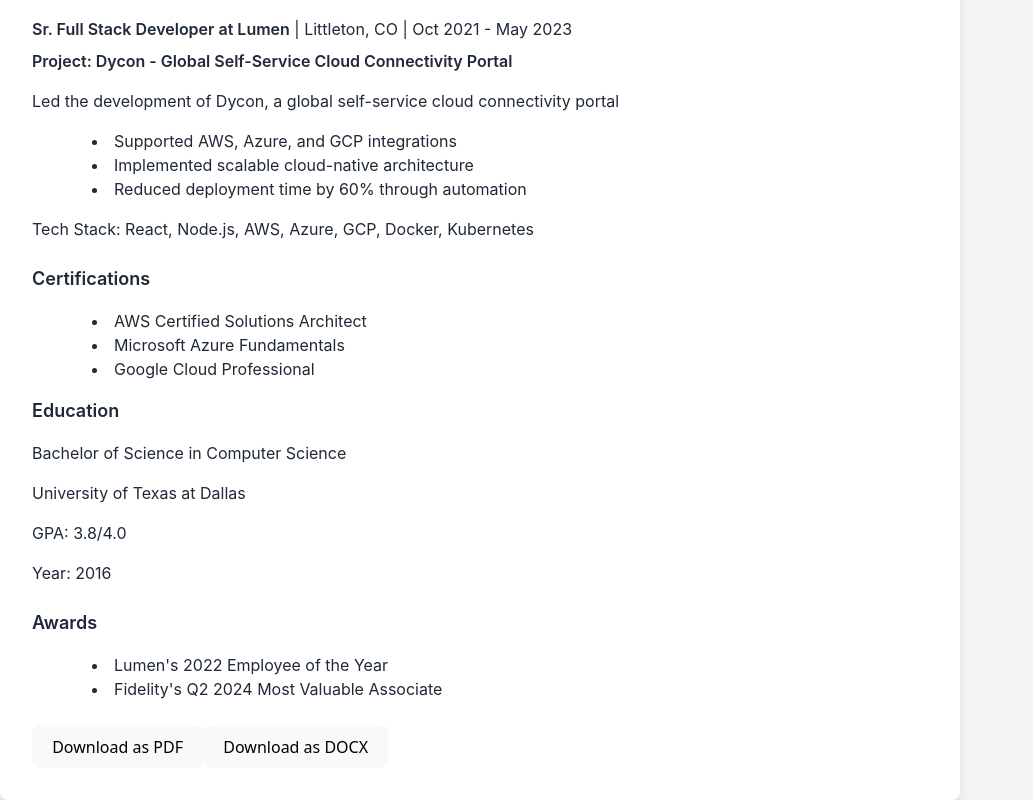
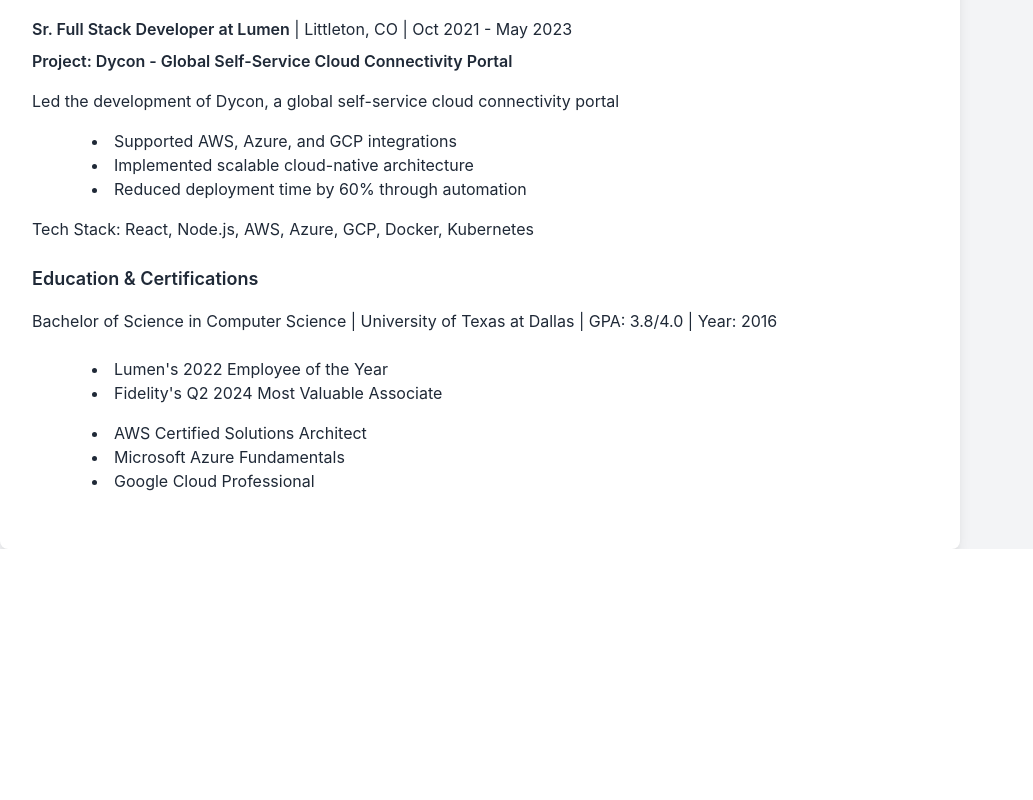
Before and after one commit to kkammili/resume-studio, a React (Vite) app: page / in a window 1280 px wide. Shown: the part 991-1791 px from the top of the page, without its empty margins (0-1033 px from the left). After the commit the page ends 1540 px from the top, so only its background shows below. Built offline with nearby package versions, Linux system fonts and the light colour scheme.

Commit message:
clean resume studio

```diff
--- a/src/App.jsx
+++ b/src/App.jsx
@@ -1,19 +1,19 @@
 import { useState } from 'react';
 import './App.css';
-import { jsPDF } from 'jspdf';
+// import { jsPDF } from 'jspdf';
 import { Document, Packer, Paragraph, TextRun } from 'docx';
-import { saveAs } from 'file-saver';
+// import { saveAs } from 'file-saver';
 
 function App() {
   const [fontFamily, setFontFamily] = useState('Inter');
-  const [resumeSections, setResumeSections] = useState([
-    'Professional Summary',
-    'Technical Skills',
-    'Work Experience',
-    'Education',
-    'Certifications',
-    'Awards',
-  ]);
+  // const [resumeSections, setResumeSections] = useState([
+  //   'Professional Summary',
+  //   'Technical Skills',
+  //   'Work Experience',
+  //   'Education',
+  //   'Certifications',
+  //   'Awards',
+  // ]);
 
   const myResumeJson = {
     name: "KRISHNAM RAJU KAMMILI",
@@ -33,7 +33,8 @@
       Databases: ["MongoDB", "PostgreSQL", "MySQL", "Redis"],
     },
     workExperience: [
-      { role: "Sr. Full Stack Developer", company: "Fidelity", location: "Durham, NC", startDate: "May 2023", endDate: "Present", projects: [
+      {
+        role: "Sr. Full Stack Developer", company: "Fidelity", location: "Durham, NC", startDate: "May 2023", endDate: "Present", projects: [
           {
             name: "Plan Sponsor WebStation (PSW) Modernization",
             description:
@@ -108,34 +109,34 @@
     document.execCommand(command, false, value);
   };
 
-  const downloadPDF = () => {
-    const doc = new jsPDF();
-    doc.text("Resume", 10, 10);
-    doc.save("resume.pdf");
-  };
+  // const downloadPDF = () => {
+  //   const doc = new jsPDF();
+  //   doc.text("Resume", 10, 10);
+  //   doc.save("resume.pdf");
+  // };
 
-  const downloadDOCX = () => {
-    const doc = new Document({
-      sections: [
-        {
-          children: [
-            new Paragraph({
-              children: [
-                new TextRun({
-                  text: "Resume",
-                  bold: true,
-                }),
-              ],
-            }),
-          ],
-        },
-      ],
-    });
+  // const downloadDOCX = () => {
+  //   const doc = new Document({
+  //     sections: [
+  //       {
+  //         children: [
+  //           new Paragraph({
+  //             children: [
+  //               new TextRun({
+  //                 text: "Resume",
+  //                 bold: true,
+  //               }),
+  //             ],
+  //           }),
+  //         ],
+  //       },
+  //     ],
+  //   });
 
-    Packer.toBlob(doc).then((blob) => {
-      saveAs(blob, "resume.docx");
-    });
-  };
+  //   Packer.toBlob(doc).then((blob) => {
+  //     saveAs(blob, "resume.docx");
+  //   });
+  // };
 
 
   return (
@@ -198,28 +199,23 @@
           ))}
         </div>
         <div>
-          <h3>Certifications</h3>
+          <h3>Education & Certifications</h3>
+          <div className="education-info mb-4 flex">
+            <p>{myResumeJson.education.degree} | {myResumeJson.education.university} | GPA: {myResumeJson.education.gpa} | Year: {myResumeJson.education.year}</p>
+          </div>
+          <ul>
+            {myResumeJson.awards.map((award, index) => (
+              <li key={index}>{award}</li>
+            ))}
+          </ul>
           <ul>
             {myResumeJson.certifications.map((certification, index) => (
               <li key={index}>{certification}</li>
             ))}
           </ul>
-          <h3>Education</h3>
-          <div>
-            <p>{myResumeJson.education.degree}</p>
-            <p>{myResumeJson.education.university}</p>
-            <p>GPA: {myResumeJson.education.gpa}</p>
-            <p>Year: {myResumeJson.education.year}</p>
-          </div>
-          <h3>Awards</h3>
-          <ul>
-            {myResumeJson.awards.map((award, index) => (
-              <li key={index}>{award}</li>
-            ))}
-          </ul>
         </div>
       </div>
-      <button
+      {/* <button
         className="bg-blue-500 text-white py-2 px-4 rounded hover:bg-blue-600"
         onClick={downloadPDF}
       >
@@ -230,7 +226,7 @@
         onClick={downloadDOCX}
       >
         Download as DOCX
-      </button>
+      </button> */}
     </div>
   );
 }
```
